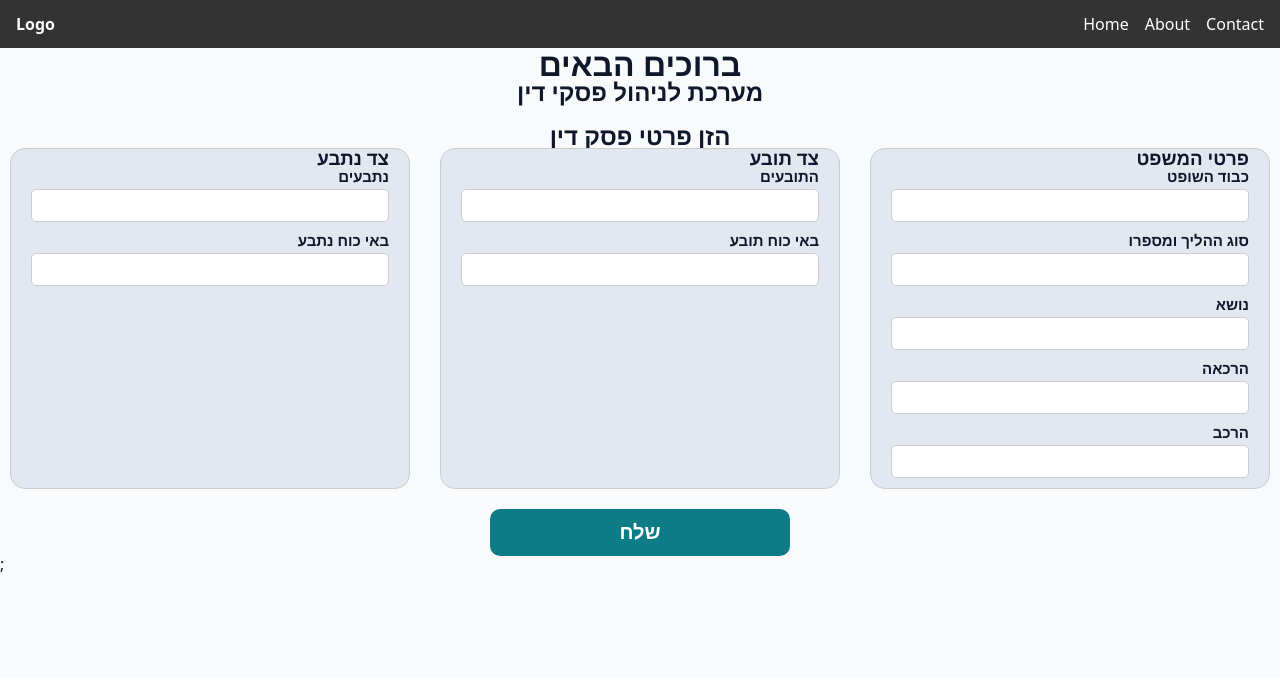
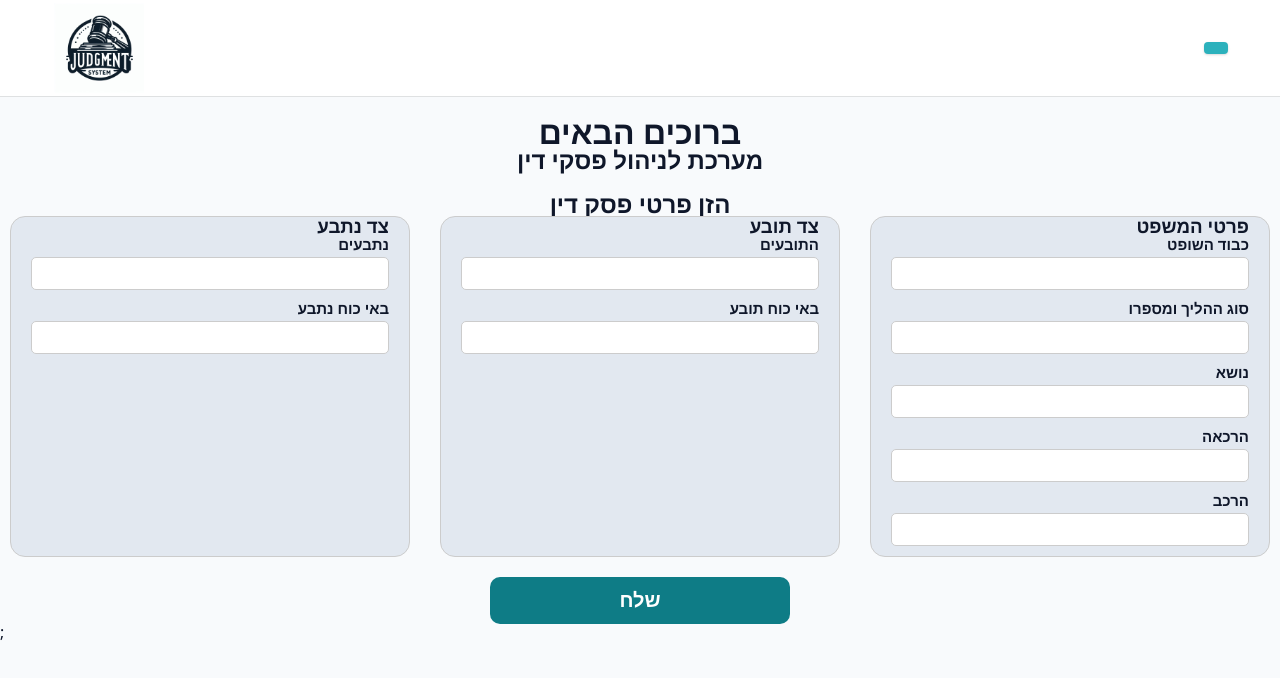
Before and after one commit to tomerda3/Judgment_System, a React (Create React App) app: page / in a window 1280 px wide. Shown: the top 678 px of the page. Built offline with nearby package versions, Linux system fonts and the light colour scheme.

Commit message:
add AppLayout

```diff
--- /dev/null
+++ b/src/assets/wrappers/Header.js
@@ -0,0 +1,52 @@
+import styled from "styled-components";
+
+const Wrapper = styled.nav`
+  height: var(--nav-height);
+  display: flex;
+  align-items: center;
+  justify-content: center;
+  box-shadow: 0 1px 0 0 rgba(0, 0, 0, 0.1);
+  background: var(--background-secondary-color);
+  margin-bottom: 20px;
+  .nav-center {
+    display: flex;
+    width: 90vw;
+    align-items: center;
+    justify-content: space-between;
+  }
+  .toggle-btn {
+    background: transparent;
+    border-color: transparent;
+    font-size: 1.75rem;
+    color: var(--primary-500);
+    cursor: pointer;
+    display: flex;
+    align-items: center;
+  }
+  .logo-text {
+    display: none;
+  }
+  .logo {
+    display: flex;
+    align-items: center;
+    width: 100px;
+  }
+  .btn-container {
+    display: flex;
+    align-items: center;
+  }
+  @media (min-width: 992px) {
+    position: sticky;
+    top: 0;
+    .nav-center {
+      width: 90%;
+    }
+    .logo {
+      display: none;
+    }
+    .logo-text {
+      display: block;
+    }
+  }
+`;
+export default Wrapper;
--- /dev/null
+++ b/src/assets/wrappers/LogoutContainer.js
@@ -0,0 +1,44 @@
+import styled from 'styled-components';
+
+const Wrapper = styled.div`
+  position: relative;
+  .logout-btn {
+    display: flex;
+    align-items: center;
+    justify-content: center;
+    gap: 0 0.5rem;
+  }
+  .img {
+    width: 25px;
+    height: 25px;
+    border-radius: 50%;
+  }
+  .dropdown {
+    position: absolute;
+    top: 45px;
+    left: 0;
+    width: 100%;
+    box-shadow: var(--shadow-2);
+    text-align: center;
+    visibility: hidden;
+    border-radius: var(--border-radius);
+    background: var(--primary-500);
+  }
+  .show-dropdown {
+    visibility: visible;
+  }
+  .dropdown-btn {
+    border-radius: var(--border-radius);
+    padding: 0.5rem;
+    background: transparent;
+    border-color: transparent;
+    color: var(--white);
+    letter-spacing: var(--letter-spacing);
+    text-transform: capitalize;
+    cursor: pointer;
+    width: 100%;
+    height: 100%;
+  }
+`;
+
+export default Wrapper;
--- a/src/assets/wrappers/RegisterAndLoginPage.js
+++ b/src/assets/wrappers/RegisterAndLoginPage.js
@@ -1,7 +1,7 @@
 import styled from "styled-components";
 
 const Wrapper = styled.section`
-  min-height: 100vh;
+  min-height: 80vh;
   display: grid;
   align-items: center;
   .logo {
--- /dev/null
+++ b/src/components/LogoutContainer.js
@@ -0,0 +1,35 @@
+import { useState } from "react";
+
+import { Link } from "react-router-dom";
+import Wrapper from "../assets/wrappers/LogoutContainer";
+import { FaUserCircle, FaCaretDown } from "react-icons/fa";
+
+// import { useDashboardContext } from "../pages/DashboardLayout";
+const LogoutContainer = () => {
+  const [showLogout, setShowLogout] = useState(false);
+  //   const { user, logoutUser } = useDashboardContext();
+
+  return (
+    <Wrapper>
+      {/* <button
+        type="button"
+        className="btn logout-btn"
+        onClick={() => setShowLogout(!showLogout)}
+      >
+        <FaCaretDown />
+      </button> */}
+      <button
+        type="button"
+        className="btn logout-btn"
+        onClick={() => console.log("hgh")}
+      ></button>
+
+      <div className={showLogout ? "dropdown show-dropdown" : "dropdown"}>
+        <button type="button" className="dropdown-btn">
+          logout
+        </button>
+      </div>
+    </Wrapper>
+  );
+};
+export default LogoutContainer;
--- /dev/null
+++ b/src/components/ui/AppLayout.js
@@ -0,0 +1,15 @@
+import { Outlet } from "react-router-dom";
+import Header from "./Header";
+
+const AppLayout = () => {
+  return (
+    <div>
+      <Header />
+      <main>
+        <Outlet />
+      </main>
+    </div>
+  );
+};
+
+export default AppLayout;
--- /dev/null
+++ b/src/components/ui/Header.js
@@ -0,0 +1,20 @@
+import React from "react";
+import Wrapper from "../../assets/wrappers/Header";
+import LogoutContainer from "../LogoutContainer";
+
+const Header = () => {
+  return (
+    <Wrapper>
+      <div className="nav-center">
+        <button type="button" className="toggle-btn">
+          <img alt="" src="/logo.jpeg" width="90" height="90" />
+        </button>
+      </div>
+      <div className="btn-conainer">
+        <LogoutContainer />
+      </div>
+    </Wrapper>
+  );
+};
+
+export default Header;
--- a/src/screens/HomeScreen.js
+++ b/src/screens/HomeScreen.js
@@ -1,10 +1,11 @@
 import React, { useState } from "react";
 import Navbar from "../components/NavBar";
 import Judjment from "../components/Judgment";
+import Header from "../components/ui/Header";
 function HomeScreen() {
   return (
     <div>
-      <Navbar />
+      {/* <Navbar /> */}
       <div style={{ paddingRight: 10, paddingLeft: 10 }}>
         <div className="headerContainer">
           <h1>ברוכים הבאים</h1>
```
Also changed, not shown: src/App.js (+7 -0 lines), public/logo.jpeg (added).
